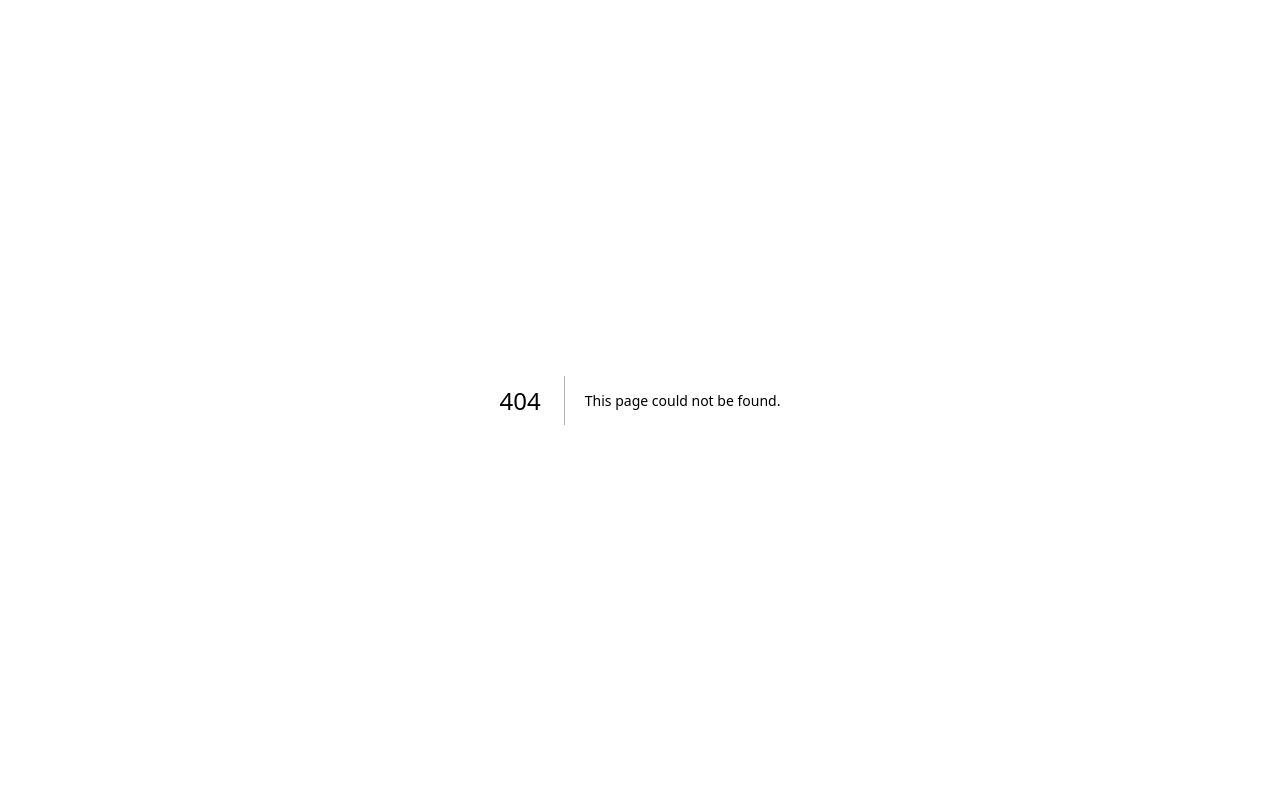
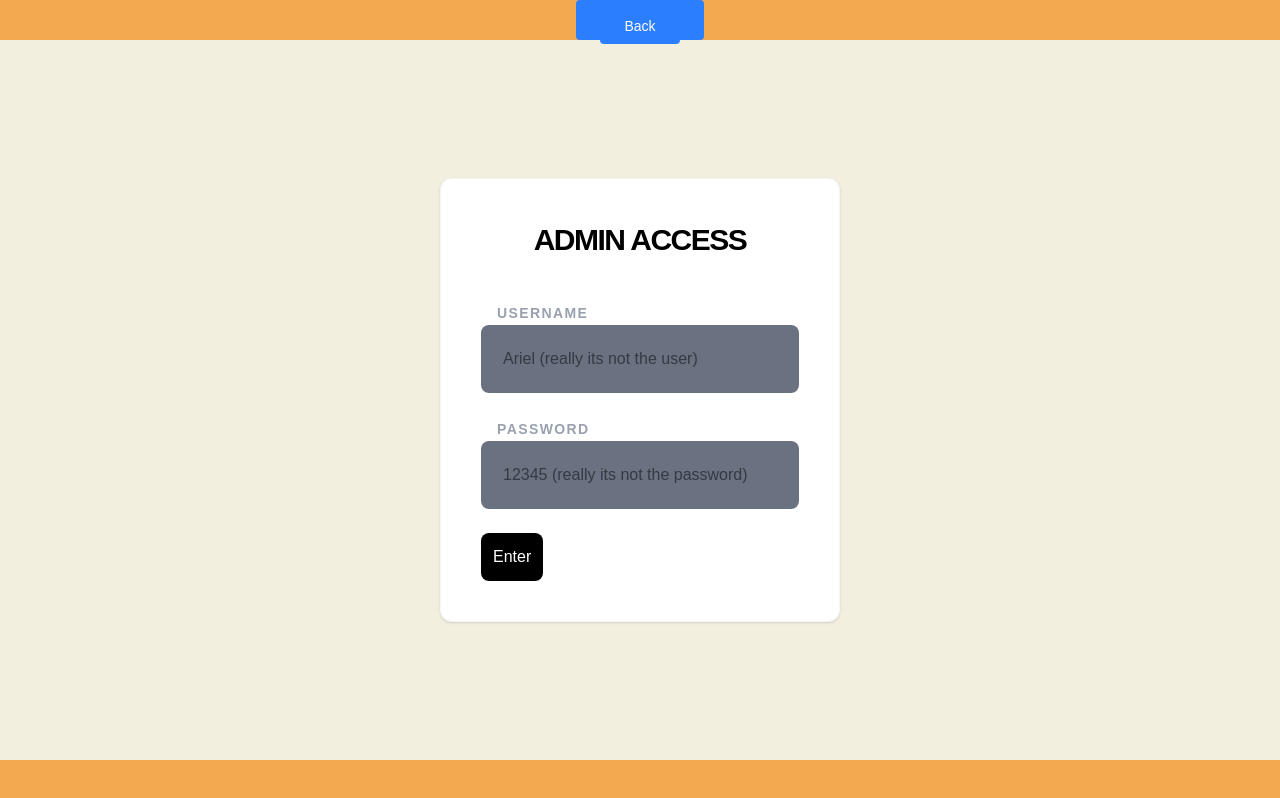
Before and after one commit to SmatamorosN04/scheduling_APP, a Next.js app: page /login in a window 1280 px wide. Before the commit this address had no page. Built offline with nearby package versions, Linux system fonts and the light colour scheme.

Commit message:
authentication added, left encryption for the password

```diff
--- a/app/admin/login/page.tsx
+++ /dev/null
@@ -1,6 +0,0 @@
-
-export default function oginAdmin(){
-    return(
-        <div>Hola no hay nada aun</div>
-    )
-}
--- /dev/null
+++ b/app/api/auth/[...nextauth]/route.ts
@@ -0,0 +1,41 @@
+import NextAuth from "next-auth";
+import clientPromise from "@/lib/mongodb";
+import CredentialsProvider from 'next-auth/providers/credentials';
+
+
+const handler = NextAuth({ providers: [
+    CredentialsProvider({
+        name: "Ariel Login",
+        credentials: {
+            username: { label: "user", type: "text"},
+            password: { label: "password", type: "password"}
+        },
+        async authorize(credentials){
+            if(!credentials)  return null;
+
+            const client = await clientPromise;
+            const db = client.db('scheduling_App');
+
+            const user = await db.collection("Users").findOne({
+                username: credentials?.username
+            });
+
+            if(user && credentials?.password === user.password){
+                return{
+                    id: user._id.toString(),
+                    name: user.usernname,
+                };
+            }
+            return null
+        }
+    })
+    ],
+    session: {
+    strategy: "jwt",
+    },
+    pages: {
+    signIn: 'login'
+    },
+    secret: process.env.NEXTAUTH_SECRET
+})
+export { handler as GET, handler as POST }
--- /dev/null
+++ b/app/login/page.tsx
@@ -0,0 +1,76 @@
+'use client'
+import {useState} from "react";
+import {signIn} from "next-auth/react";
+import { useRouter } from 'next/navigation';
+import Header from "@/app/components/header/header";
+import Footer from "@/app/components/footer/footer";
+
+
+
+export default function LoginAdmin(){
+    const [username, setUsername] = useState('');
+    const [password, setPassword] = useState('');
+    const [error, setError] = useState(false);
+    const router = useRouter()
+
+
+    const handleSubmit = async (e: React.FormEvent)=> {
+        e.preventDefault()
+        setError(false)
+
+        const result = await signIn('credentials', {
+            username, password, redirect:false,
+        });
+        if (result?.ok){
+            router.push('/admin/dashboard');
+            router.refresh();
+        }else {
+            setError(true)
+        }
+    };
+
+    return(
+       <div className='min-h-screen flex items-center justify-center bg-[#F2EFDF] p-4'>
+           <Header/>
+           <div className='w-full max-w-100 bg-white rounded-xl p-10 shadow-sm border border-black/4' >
+               <header className='mb-10 text-center'>
+                   <h1 className='text-3xl font-black text-black uppercase tracking-tighter leading-snug'>
+                       Admin Access
+                   </h1>
+               </header>
+                <form onSubmit={handleSubmit} className='space-y-6'>
+                    <div className='space-y-2'>
+                        <label className='text-sm font-black uppercase tracking-widest  text-gray-400 ml-4'>Username</label>
+                        <input
+                        required
+                        type='text'
+                        placeholder='Ariel (really its not the user)'
+                        className='w-full bg-gray-500 border-2 border-transparent text-black focus:border-black p-5 rounded-lg outline-none transition-all font-medium'
+                        onChange={(e) => setUsername(e.target.value)}
+                        />
+                    </div>
+                    <div className='space-y-2'>
+                        <label className='text-sm font-black uppercase tracking-widest text-gray-400 ml-4'>Password</label>
+                        <input
+                            required
+                            type='password'
+                            placeholder='12345 (really its not the password)'
+                            className='w-full bg-gray-500 border-2 border-transparent text-black focus:border-black p-5 rounded-lg outline-none transition-all font-medium'
+                            onChange={(e) => setPassword(e.target.value)}
+                        />
+                    </div>
+                    {error && (
+                    <div className='bg-white/50 border border-red-700 text-red-600  h-min p-1 '>
+                        <p className='text-lg font-black '> error, access denied </p>
+                    </div>
+                )}
+                    <button type='submit' className='p-3 justify-self-center bg-black w-auto rounded-lg h-auto text-white '>Enter</button>
+                </form>
+
+
+
+           </div>
+           <Footer/>
+       </div>
+    )
+}
--- /dev/null
+++ b/middleware.ts
@@ -0,0 +1,14 @@
+
+// @ts-ignore
+import { withAuth } from "next-auth/middleware";
+
+export default withAuth({
+    pages: {
+        signIn: "/login",
+    },
+});
+
+export const config = {
+
+    matcher: ["/admin/:path*"]
+};
--- a/package.json
+++ b/package.json
@@ -13,13 +13,14 @@
     "moment": "^2.30.1",
     "mongodb": "^7.0.0",
     "next": "16.1.5",
+    "next-auth": "^4.24.13",
     "react": "19.2.3",
     "react-big-calendar": "^1.19.4",
     "react-dom": "19.2.3"
   },
   "devDependencies": {
     "@tailwindcss/postcss": "^4",
-    "@types/node": "^20",
+    "@types/node": "^20.19.30",
     "@types/react": "^19",
     "@types/react-dom": "^19",
     "eslint": "^9",
```
Also changed, not shown: 1 other file (tests, documents, lock files or other folders).
